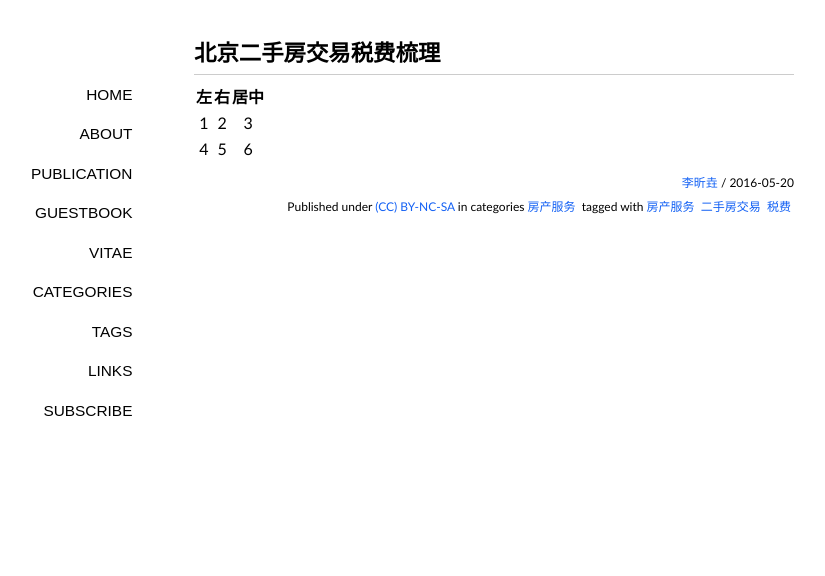
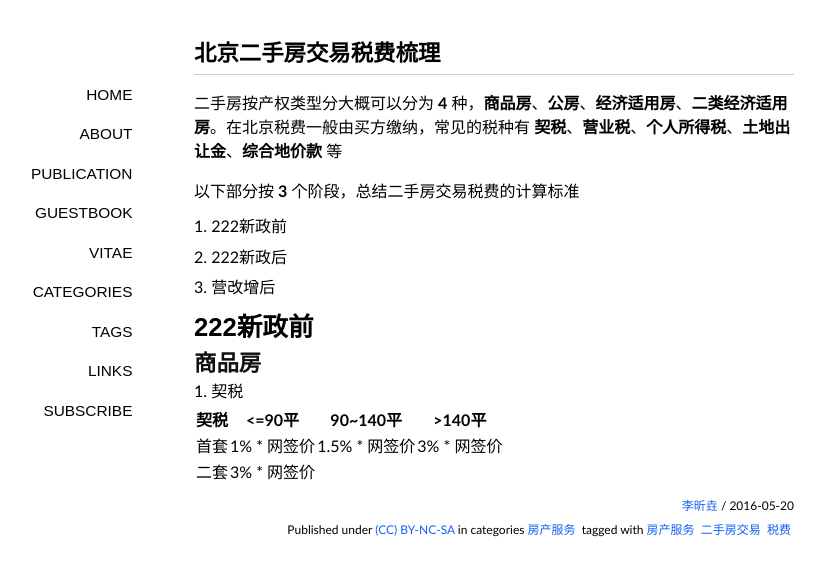
Before and after one commit to lixinyao/jekyll_blog, a Jekyll site: the page built from _posts/2016-05-20-taxes-of-secondhand-house-transactions.md, in a window 1280 px wide. Shown: the top 576 px of the page, without its empty margins (146-971 px from the left). Built offline with Jekyll 4.4.1, drawn with Linux system fonts in a browser that asks for light colours; nearby versions of some CDN libraries; some web fonts are replaced; comment, search, counter and statistics services are not loaded.

Commit message:
契税表格测试

```diff
--- a/_posts/2016-05-20-taxes-of-secondhand-house-transactions.md
+++ b/_posts/2016-05-20-taxes-of-secondhand-house-transactions.md
@@ -8,7 +8,21 @@ tags:
 - 税费
 ---
 
-| 左 | 右 | 居中 |
-| :---: | :---: | :---: |
-| 1 | 2 | 3 |
-| 4 | 5 | 6 |
+二手房按产权类型分大概可以分为 **4** 种，**商品房**、**公房**、**经济适用房**、**二类经济适用房**。在北京税费一般由买方缴纳，常见的税种有 **契税**、**营业税**、**个人所得税**、**土地出让金**、**综合地价款** 等
+
+以下部分按 **3** 个阶段，总结二手房交易税费的计算标准
+
+1. 222新政前
+2. 222新政后
+3. 营改增后
+
+# 222新政前
+
+## 商品房
+
+1. 契税
+
+| 契税 | <=90平 | 90~140平 | >140平 |
+| :---: | :---: | :---: | :---: |
+| 首套 | 1% * 网签价 | 1.5% * 网签价 | 3% * 网签价 |
+| 二套 | 3% * 网签价 |
```
